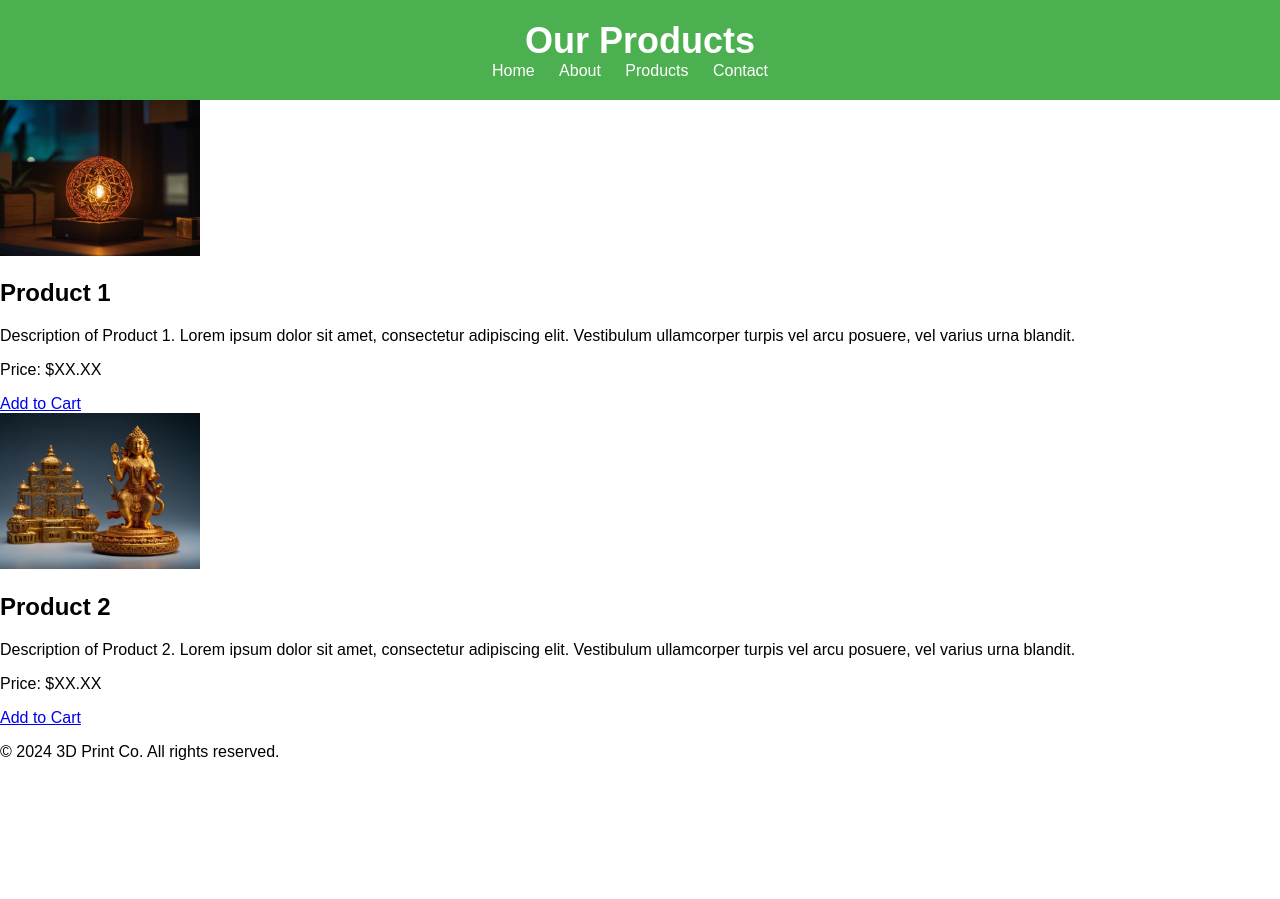
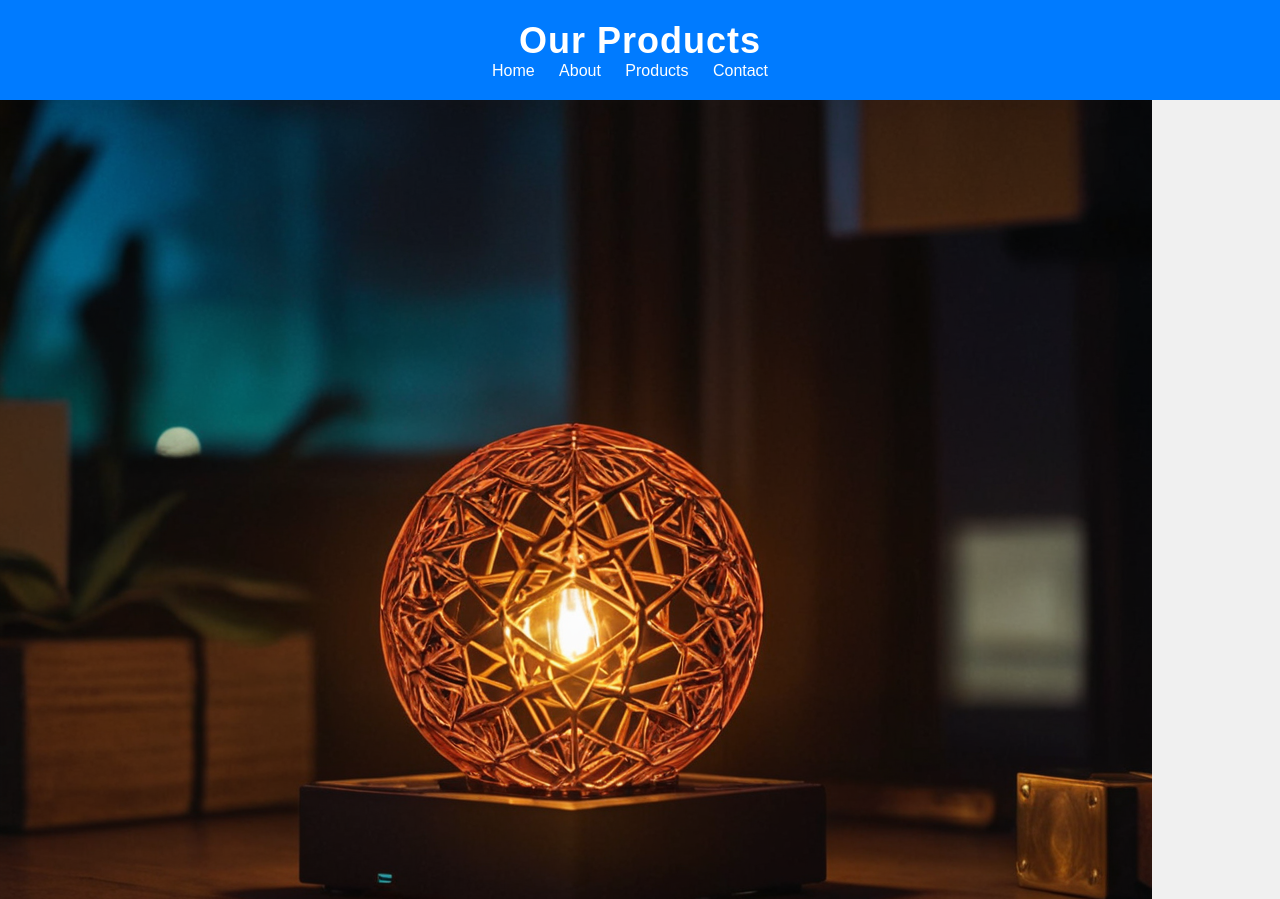
Before and after one commit to Gitbit369/VV, a plain HTML site: page products.html in a window 1280 px wide. Shown: the top 899 px of the page. Before the commit the page ends 800 px from the top, so only its background shows below. Drawn offline with Linux system fonts and the light colour scheme; files that its build step writes are made by us from their sources; files whose address does not match are found by name.

Commit message:
Update styles.css

```diff
--- a/styles.css
+++ b/styles.css
@@ -1,19 +1,29 @@
+/* Reset default styles */
+* {
+    box-sizing: border-box; /* Use border-box model for all elements */
+}
+
+/* Global styles */
 body {
     font-family: Arial, sans-serif; /* Set the font family for the entire page */
     margin: 0; /* Remove default margin */
     padding: 0; /* Remove default padding */
+    background-color: #f0f0f0; /* Light gray background */
+    color: #333; /* Default text color */
 }
 
+/* Header styles */
 header {
-    background-color: #4CAF50; /* Green background color */
+    background-color: #007bff; /* Blue header background color */
     color: white; /* White text color */
-    padding: 20px; /* Add some padding around the header content */
+    padding: 20px; /* Add padding around the header content */
     text-align: center; /* Center-align the header content */
 }
 
 header h1 {
     margin: 0; /* Remove default margin for the h1 element */
     font-size: 36px; /* Increase font size for the heading */
+    letter-spacing: 1px; /* Add letter-spacing for better readability */
 }
 
 header nav ul {
@@ -35,7 +45,9 @@ header nav ul li a {
 header nav ul li a:hover {
     text-decoration: underline; /* Add underline on hover */
 }
+
+/* Image styles */
 img {
-    width: 200px; /* Adjust width as needed */
+    max-width: 100%; /* Ensure images don't exceed their container */
     height: auto; /* Maintain aspect ratio */
 }
```
